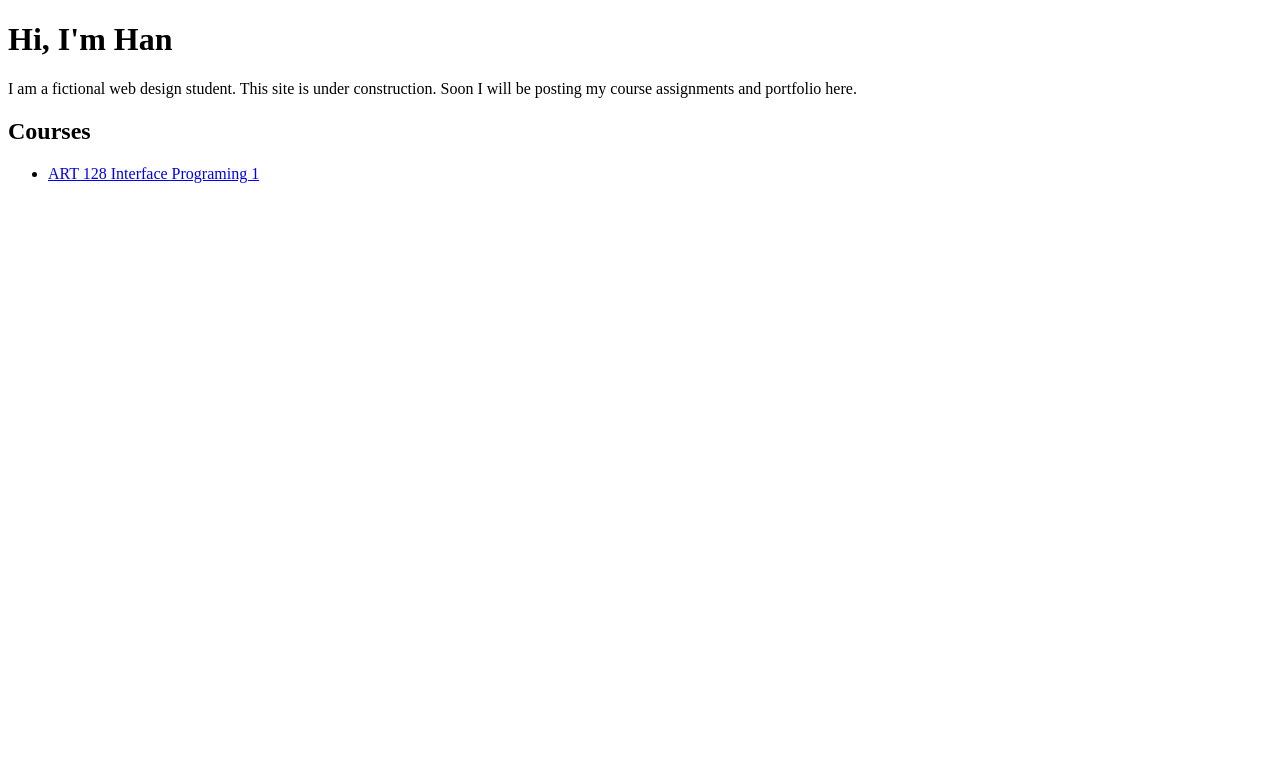
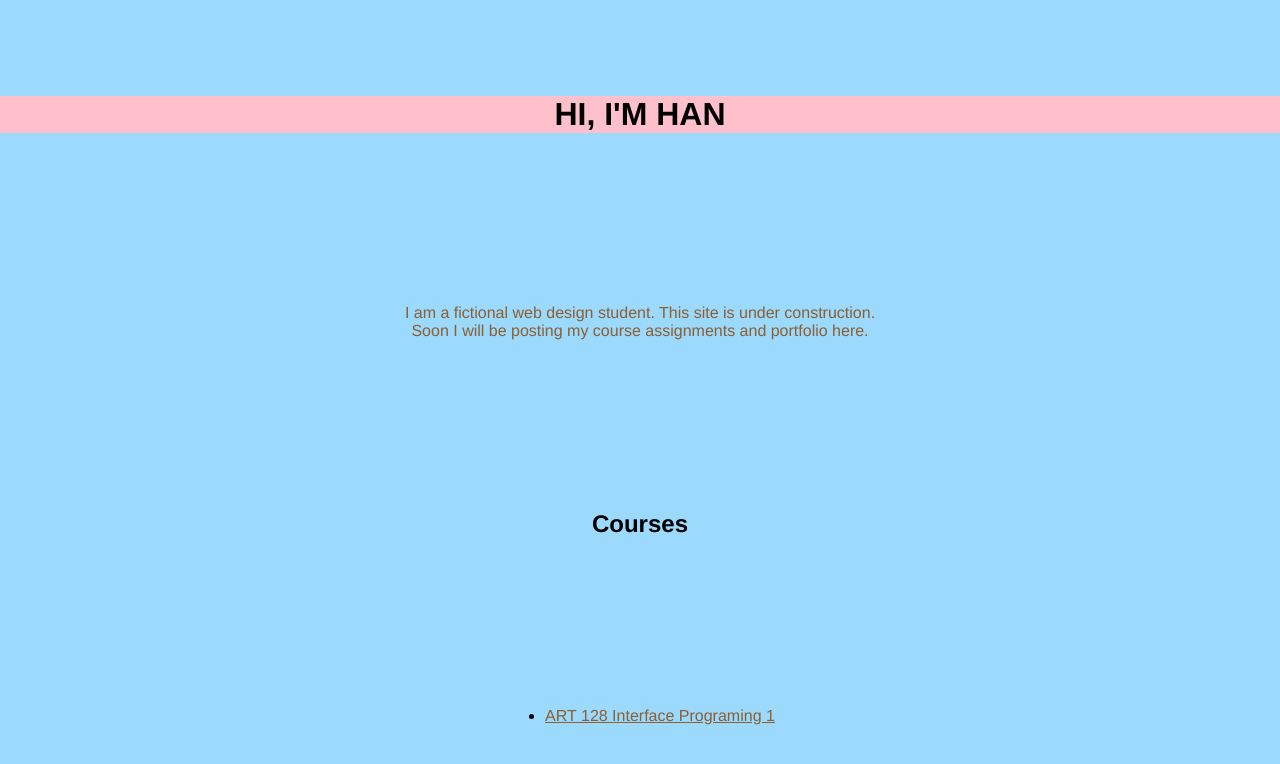
Before and after one commit to Hannguyen29/studentsite, a plain HTML site: page index.html in a window 1280 px wide. Drawn offline with Linux system fonts and the light colour scheme.

Commit message:
added style.css

```diff
--- /dev/null
+++ b/css/style.css
@@ -0,0 +1,34 @@
+body {
+    font-family: Helvetica, Arial, sans-serif;
+    background: rgb(155, 217, 253);
+    margin: 0;
+    text-align: center;
+    display: grid;
+   align-items: center;
+   min-height: 100vh;
+
+}
+
+h1 {
+    font-size: 48xp;
+    text-transform: uppercase;
+    text-align: center;
+    background: pink;
+}
+
+h2 {
+    text-align: center;
+}
+p {
+    color: rgb(141, 94, 49);
+    max-width: 30em;
+    margin: 0 auto;
+}
+ul {
+    text-align: left;
+    margin: 0 auto;
+}
+
+a {
+    color: rgb(141, 94, 49);
+}
--- a/index.html
+++ b/index.html
@@ -4,9 +4,10 @@
 <head>
     <meta charset="UTF-8">
     <title>Han Nguyen's Student Site</title>
-    <meta name="description" content="This is my student site.">
-    <meta name="viewport" content="width=device-width, initial-scale=1.0">
+    <meta name="description" content="This is my student site." />
+    <meta name="viewport" content="width=device-width, initial-scale=1.0" />
     <meta http-equiv="X-UA-Compatible" content="ie=edge" />
+    <link rel="stylesheet" href="css/style.css" type="text/css" />
 </head>
 
 <body>
```
